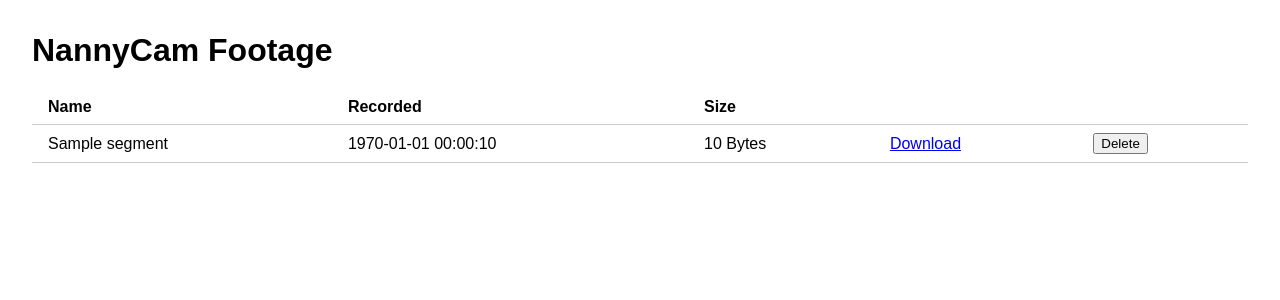
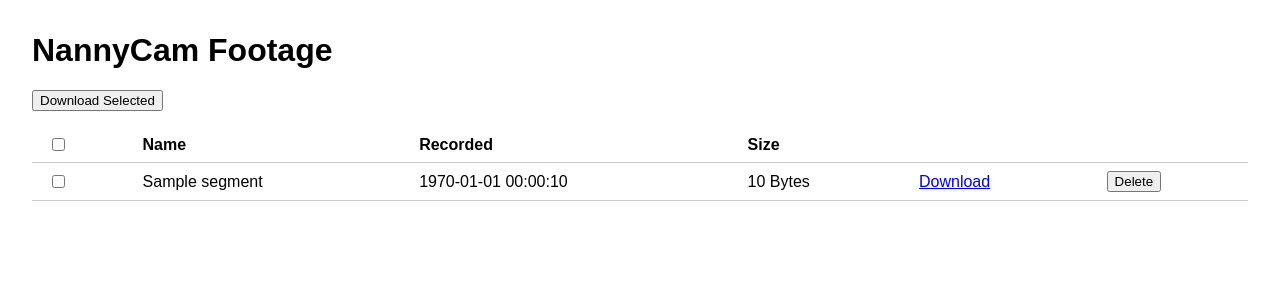
Before and after one commit to frankmays-sudo/NannyCam, a Flask app: template src/webui/templates/index.html in a window 1280 px wide. Shown: the top 300 px of the page. Run offline with Flask 3, Linux system fonts and the light colour scheme; the template is opened without the code that fills it: most values are stand-ins (such as "Sample title", 1, 10 or a date in 2020).

Commit message:
Add batch download to the footage GUI
Checkboxes + a "Download Selected" button that fires the existing
per-file /download/<name> endpoint sequentially via JS, staggered to
avoid the browser dropping rapid-fire downloads. Deliberately not a
server-side ZIP -- the Pi is memory-constrained and already dips into
swap, so avoiding extra server-side work for this was the priority
over one-click-single-file UX.

Co-Authored-By: Claude Sonnet 5 <noreply@anthropic.com>

```diff
--- a/src/webui/templates/index.html
+++ b/src/webui/templates/index.html
@@ -10,13 +10,15 @@
 <h1>NannyCam Footage</h1>
 
 {% if segments %}
+<p><button type="button" onclick="downloadSelected()">Download Selected</button></p>
 <table>
   <thead>
-    <tr><th>Name</th><th>Recorded</th><th>Size</th><th></th><th></th></tr>
+    <tr><th><input type="checkbox" onclick="toggleAll(this)"></th><th>Name</th><th>Recorded</th><th>Size</th><th></th><th></th></tr>
   </thead>
   <tbody>
     {% for segment in segments %}
     <tr>
+      <td><input type="checkbox" class="segment-checkbox" value="{{ segment.name }}"></td>
       <td>{{ segment.name }}</td>
       <td>{{ segment.mtime | datetimeformat }}</td>
       <td>{{ segment.size_bytes | filesizeformat }}</td>
@@ -31,6 +33,28 @@
     {% endfor %}
   </tbody>
 </table>
+<script>
+  function toggleAll(source) {
+    document.querySelectorAll('.segment-checkbox').forEach(function (cb) {
+      cb.checked = source.checked;
+    });
+  }
+
+  function downloadSelected() {
+    var names = Array.prototype.slice.call(document.querySelectorAll('.segment-checkbox:checked'))
+      .map(function (cb) { return cb.value; });
+    names.forEach(function (name, i) {
+      setTimeout(function () {
+        var a = document.createElement('a');
+        a.href = '/download/' + encodeURIComponent(name);
+        a.download = name;
+        document.body.appendChild(a);
+        a.click();
+        a.remove();
+      }, i * 400);
+    });
+  }
+</script>
 {% else %}
 <p>No footage segments found.</p>
 {% endif %}
```
